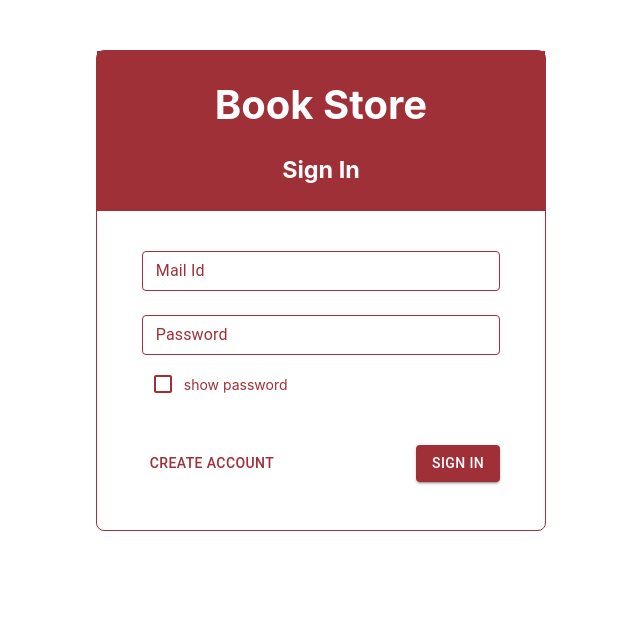
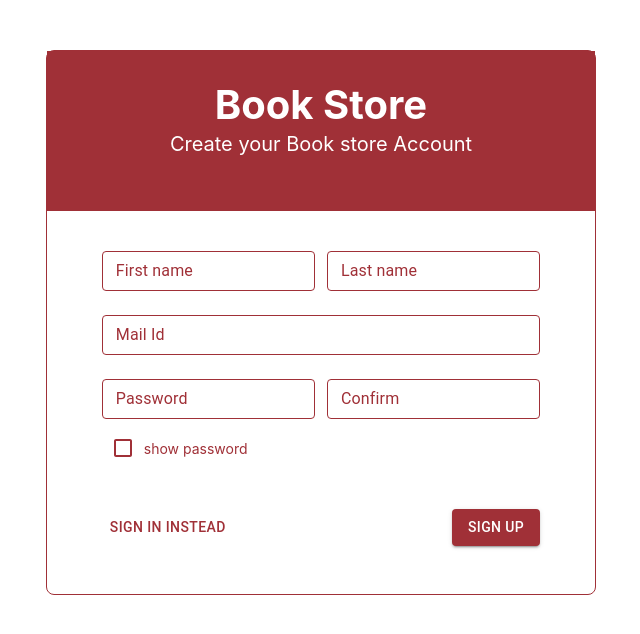
Before and after one commit to vismaya01/BookStore, a React (Create React App) app: page /registration in a window 1280 px wide. Shown: the top 634 px of the page, without its empty margins (319-959 px from the left). Built offline with nearby package versions, Linux system fonts and the light colour scheme.

Commit message:
Added: route to the registration and login page

```diff
--- a/src/App.js
+++ b/src/App.js
@@ -1,12 +1,18 @@
 import './App.css';
 import Registration from './component/registration/registration'
 import Login from './component/login/login'
-import AppBar from './component/Appbar/Appbar'
+import {BrowserRouter, Switch, Route, Redirect} from 'react-router-dom'
 
 function App() {
   return (
     <div className="App">
-      <Login />
+      <BrowserRouter>
+        <Switch>
+          <Redirect exact from="/" to="/login" />
+          <Route exact path="/registration" component={Registration} />
+          <Route exact path="/login" component={Login} />
+        </Switch>
+      </BrowserRouter>
     </div>
   );
 }
--- a/src/component/login/login.jsx
+++ b/src/component/login/login.jsx
@@ -1,7 +1,8 @@
 import React from 'react'
 import './login.css'
-import { Button, TextField, Checkbox, Snackbar } from '@material-ui/core';
+import { Button, TextField, Checkbox, Snackbar} from '@material-ui/core';
 import Service from '../../services/userServices';
+import { Link } from 'react-router-dom'
 
 const services = new Service()
 
@@ -191,7 +192,7 @@ export default class Registration extends React.Component {
                         <span>show password</span>
                     </div>
                     <div className='button-Content'>
-                        <Button color="primary">create account</Button>
+                        <Button color="primary" component={Link} to="/registration" >create account</Button>
                         <div>
                             <Button variant="contained" color="primary" onClick={this.handleSubmit} >Sign In</Button>
                             <Snackbar open={this.state.snackBarOpen} autoHideDuration={3000} message={this.state.snackBarMsg} />
--- a/src/component/registration/registration.jsx
+++ b/src/component/registration/registration.jsx
@@ -2,6 +2,7 @@ import React from 'react'
 import './registration.css'
 import { Button, TextField, Checkbox, Snackbar } from '@material-ui/core';
 import Service from '../../services/userServices';
+import { Link } from 'react-router-dom'
 
 const services = new Service()
 
@@ -298,7 +299,7 @@ export default class Registration extends React.Component {
                         <span>show password</span>
                     </div>
                     <div className='button-Content'>
-                        <Button color="primary">sign in instead</Button>
+                        <Button component={Link} to="/login" color="primary" >sign in instead</Button>
                         <div>
                             <Button variant="contained" color="primary" onClick={this.handleSubmit}>Sign Up</Button>
                             <Snackbar open={this.state.snackBarOpen} autoHideDuration={3000} message={this.state.snackBarMsg} />
```
Also changed, not shown: 1 other file (tests, documents, lock files or other folders).
